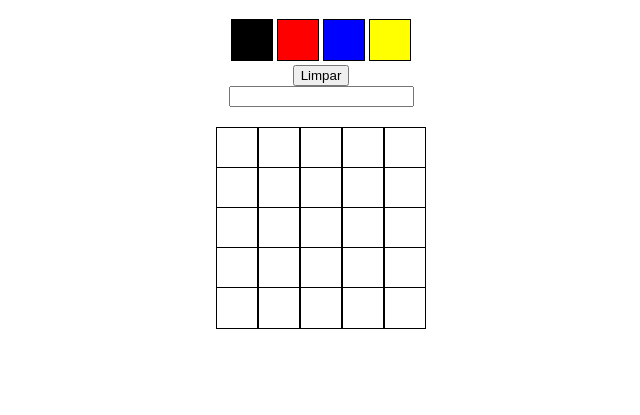
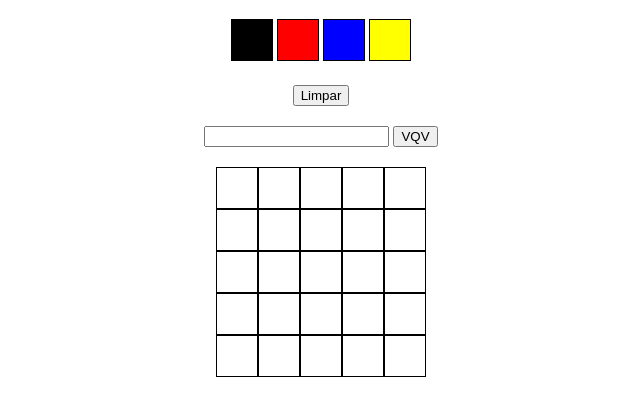
Before and after one commit to Murilo-MRS/trybe-pixel-art, a website: page index.html in a window 1280 px wide. Shown: the part 61-476 px from the top of the page, without its empty margins (319-959 px from the left). Drawn offline with Linux system fonts and the light colour scheme.

Commit message:
add requisito 10

```diff
--- a/index.html
+++ b/index.html
@@ -17,7 +17,8 @@
     </div>
     <button id="clear-board">Limpar</button>
     <div class="input">
-      <input id="generate-board" type="number" />
+      <input id="board-size" type="number" min="1"/>
+      <button id="generate-board">VQV</button>
     </div>
     <div id="pixel-board"></div>
     <script src="script.js"></script>
--- a/script.js
+++ b/script.js
@@ -1,11 +1,19 @@
 const paletaCor = document.querySelectorAll('.color');
 const pixelBoard = document.querySelector('#pixel-board');
-// ------ PIXEL BORAD 5X5
-for (let index = 0; index < 25; index += 1) {
-  const pixel = document.createElement('div');
-  pixel.classList = 'pixel white';
-  pixelBoard.appendChild(pixel);
+const input = document.getElementById('board-size');
+const btnSize = document.getElementById('generate-board');
+
+// ------ PIXEL BORDA 5X5
+function boardSize(tamanho) {
+  for (let index = 0; index < tamanho * tamanho; index += 1) {
+    const pixel = document.createElement('div');
+    pixel.classList = 'pixel white';
+    let largura = 42 * tamanho;
+    pixelBoard.style.width = `${largura}px`;
+    pixelBoard.appendChild(pixel);
+  }
 }
+boardSize(5);
 // ------- FUNÇÃO PARA ADICIONAR CLASSE SELECTED
 function selected() {
   for (let index = 0; index < paletaCor.length; index += 1) {
@@ -38,4 +46,17 @@ function limpar() {
   });
 }
 limpar();
-window.onload = colorirPixel;
+// ------ FUNÇÃO PARA LIMPAR DIV PIXEL ANTES DE CRIAR MAIS
+function apagarBoard() {
+  while (pixelBoard.hasChildNodes()) {
+    pixelBoard.removeChild(pixelBoard.firstChild);
+  }
+};
+// ------ FUNÇÃO CRIAR PIXEL DE ACORDO COM INPUT
+btnSize.addEventListener('click', function () {
+  apagarBoard();
+  if (parseInt(input.value) === 0 || !input.value){
+    alert('Board inválido!')
+  }
+  boardSize(input.value);
+});
--- a/style.css
+++ b/style.css
@@ -41,14 +41,20 @@ body {
 
 .pixel {
   display: inline-block;
-  border: 1px solid black;
+  border: 0.5px solid black;
   width: 40px;
   height: 40px;
-  margin-bottom: -6px;
+  margin-bottom: -4px;
 }
 
 #pixel-board {
-  height: 220px;
   margin: 20px auto;
-  width: 220px;
 }
+
+#clear-board{
+  margin-top: 20px;
+}
+
+.input {
+  margin-top: 20px;
+}
```
